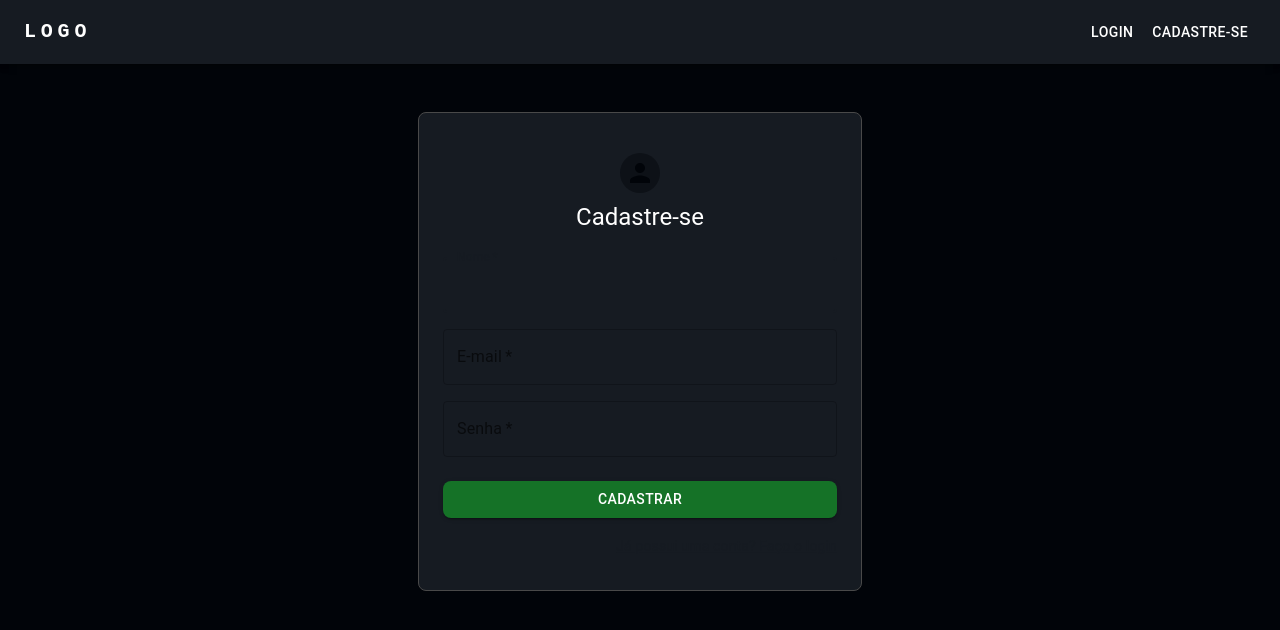
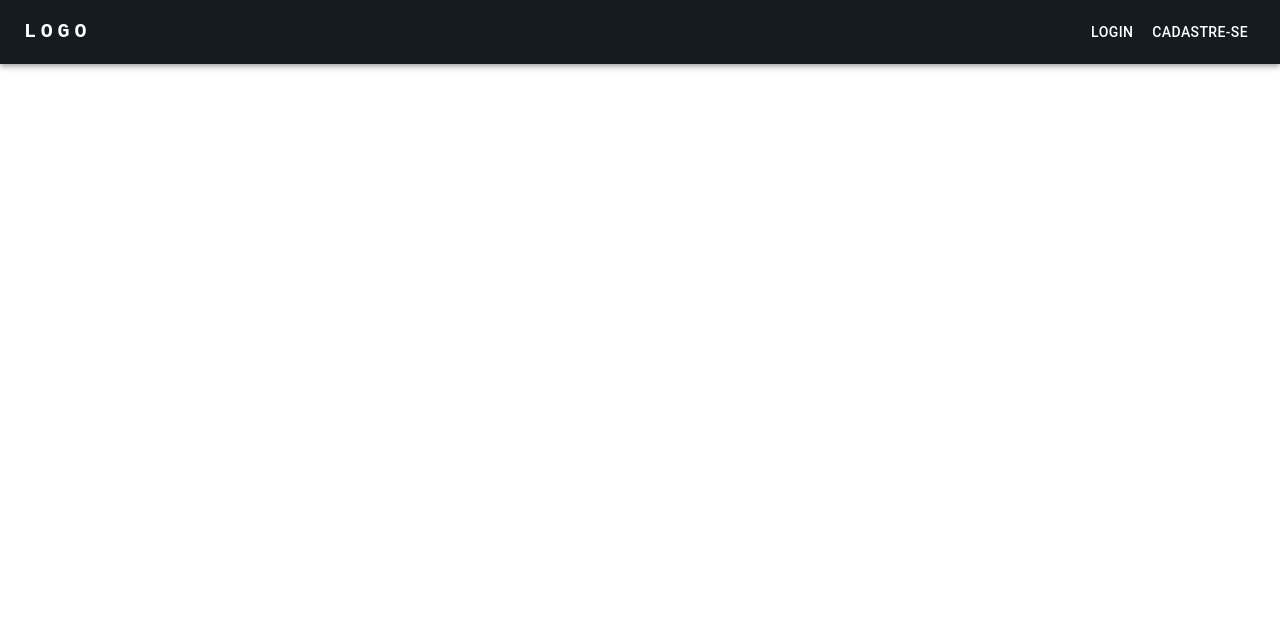
Before and after one commit to abrunaanunes/saoitr, a React (Create React App) app in the folder client/: page / in a window 1280 px wide. Shown: the top 630 px of the page. Built offline with nearby package versions, Linux system fonts and the light colour scheme.

Commit message:
Redirecionamento após autenticação

```diff
--- a/client/src/routes/index.js
+++ b/client/src/routes/index.js
@@ -1,5 +1,5 @@
 import { Fragment } from "react"
-import { BrowserRouter, Route, Routes } from "react-router-dom"
+import { BrowserRouter, Route, Routes, Navigate } from "react-router-dom"
 import Home from "../pages/Home"
 import Login from "../pages/Login"
 import Occurrences from "../pages/Occurrences"
@@ -12,14 +12,15 @@ const Private = ({ Item }) => {
 }
 
 const RoutesApp = () => {
+    const { authenticated } = useAuth()
     return (
         <BrowserRouter>
             <Fragment>
                 <Routes>
-                    {/* <Route exact path="/" element={<Home></Home>}></Route> */}
-                    <Route exact path="/" element={<Register></Register>}></Route>
+                    <Route exact path="/" element={<Home></Home>}></Route>
+                    <Route exact path="/register" element={ authenticated ?  <Navigate replace to="/" /> : <Register/> }></Route>
                     <Route path="/occurrences" element={<Private Item={Occurrences}/>}></Route>
-                    <Route path="/login" element={<Login></Login>}></Route>
+                    <Route path="/login" element={ authenticated ?  <Navigate replace to="/" /> : <Login/> }></Route>
                 </Routes>
             </Fragment>
         </BrowserRouter>
```
